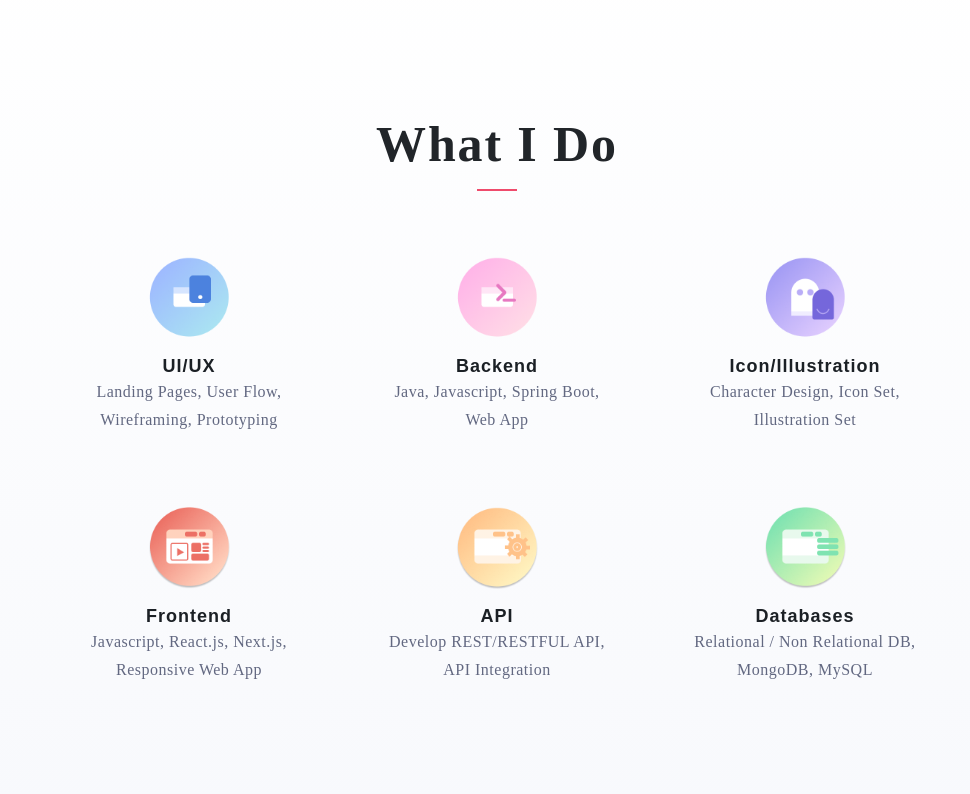
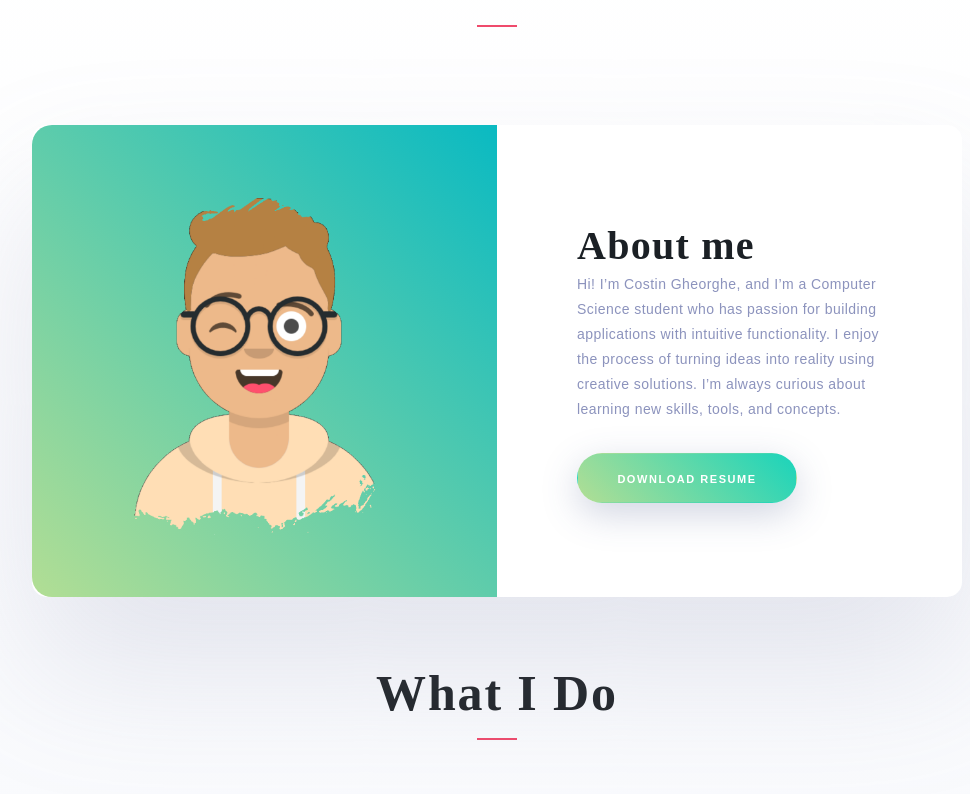
Before and after one commit to costingh/costingheorghe, a React (Create React App) app: page / in a window 1280 px wide. Shown: the part 866-1660 px from the top of the page, without its empty margins (143-1113 px from the left). Built offline with nearby package versions, Linux system fonts and the light colour scheme; a web font is replaced by a local one.

Commit message:
Added about section

```diff
--- /dev/null
+++ b/src/Components/About.js
@@ -0,0 +1,33 @@
+import React from 'react'
+
+function About() {
+    return (
+        <section className="home-works">
+            <div className="container">
+                <div className="works-section">
+                    <div className="section-title text-center">
+                        <h2>Who am I</h2>
+                    </div>
+                    <div className="works-container">
+                        <div className="work-list lifecycle-works left">
+                            <div className="work-wrapper d-flex">
+                                <div className="work-image d-flex justify-content-center align-items-center"><img src="./assets/images/avatar2.png"/></div>
+                                <div className="work-description">
+                                    <div className="work-detail d-flex flex-column justify-content-between">
+                                        <div>
+                                            <h3>About me</h3>
+                                            <p>Hi! I’m Costin Gheorghe, and I’m a Computer Science student who has passion for building applications with intuitive functionality. I enjoy the process of turning ideas into reality using creative solutions. I’m always curious about learning new skills, tools, and concepts.</p>
+                                        </div>
+                                        <div><a className="btn btn-work" href="e" target="_blank">Download Resume</a></div>
+                                    </div>
+                                </div>
+                            </div>
+                        </div>
+                    </div>
+                </div>
+            </div>
+        </section>
+    )
+}
+
+export default About
--- a/src/Components/HomeServices.js
+++ b/src/Components/HomeServices.js
@@ -1,4 +1,5 @@
 import React from 'react'
+import '../styles/HomeServices.css'
 
 function HomeServices() {
     return (
--- a/src/Components/Main.js
+++ b/src/Components/Main.js
@@ -1,4 +1,5 @@
 import React from 'react'
+import About from './About'
 import HomeHero from './HomeHero'
 import HomeServices from './HomeServices'
 import HomeWorks from './HomeWorks'
@@ -7,6 +8,7 @@ function Main({showContactModal}) {
     return (
         <div class="main-content landing">
 				<HomeHero showContactModal={showContactModal}/>
+        <About/>
 				<HomeServices/>
         <HomeWorks/>
 		</div>
--- a/src/styles/ContactModal.css
+++ b/src/styles/ContactModal.css
@@ -217,11 +217,14 @@
     z-index: 1050;
     display: none;
     outline: 0;
+    overflow-x: hidden;
+    overflow-y: auto;
+    height: 100vh;
 }
 
 .modal-open .modal {
     overflow-x: hidden;
-    overflow-y: auto
+    overflow-y: auto;
 }
 
 .modal-dialog {
--- /dev/null
+++ b/src/styles/HomeServices.css
@@ -0,0 +1,208 @@
+section.home-services {
+    padding: 100px 0 84px
+}
+
+@media (min-width:1200px) {
+    section.home-services {
+        padding: 164px 0 188px
+    }
+}
+
+.services-section {
+    position: relative;
+    width: 100%;
+    max-width: 940px;
+    overflow: hidden;
+    margin: 0 auto
+}
+
+.service-bottom {
+    position: absolute;
+    top: -392px;
+    left: 50%;
+    transform: translateX(calc(-50% + 26px))
+}
+
+.service-bottom img {
+    height: 100%;
+    max-height: 494px
+}
+
+@media (min-width:768px) {
+    .service-bottom img {
+        max-height: 730px
+    }
+}
+
+@media (min-width:992px) {
+    .service-bottom img {
+        max-height: 966px
+    }
+}
+
+@media (min-width:768px) {
+    .service-bottom {
+        top: -576px;
+        transform: translateX(calc(-50% + 242px))
+    }
+}
+
+@media (min-width:992px) {
+    .service-bottom {
+        top: -764px;
+        transform: translateX(calc(-50% + 376px))
+    }
+}
+
+.service-top {
+    position: absolute;
+    top: -396px;
+    left: 50%;
+    transform: translateX(calc(-50% + 52px))
+}
+
+.service-top img {
+    height: 100%;
+    max-height: 460px
+}
+
+@media (min-width:768px) {
+    .service-top img {
+        max-height: 688px
+    }
+}
+
+@media (min-width:992px) {
+    .service-top img {
+        max-height: 916px
+    }
+}
+
+@media (min-width:768px) {
+    .service-top {
+        top: -596px;
+        transform: translateX(calc(-50% + 284px))
+    }
+}
+
+@media (min-width:992px) {
+    .service-top {
+        top: -798px;
+        transform: translateX(calc(-50% + 432px))
+    }
+}
+
+.services-container {
+    margin-top: 40px;
+    padding: 0 15px
+}
+
+.services-container .col-6 {
+    max-width: 175px;
+    padding: 0
+}
+
+@media (min-width:576px) {
+    .services-container .col-6 {
+        max-width: 100%;
+        padding-right: 15px;
+        padding-left: 15px
+    }
+}
+
+@media (min-width:576px) {
+    .services-container {
+        padding: 0 50px
+    }
+}
+
+@media (min-width:768px) {
+    .services-container {
+        padding: 0 18px
+    }
+}
+
+@media (min-width:992px) {
+    .services-container {
+        margin-top: 64px
+    }
+}
+
+.service-wrapper {
+    margin-bottom: 36px
+}
+
+@media (min-width:768px) {
+    .service-wrapper {
+        margin-bottom: 72px
+    }
+}
+
+.service-image svg {
+    display: block;
+    margin: 0 auto
+}
+
+.service-detail {
+    width: 100%;
+    max-width: 230px;
+    margin: 16px auto 0
+}
+
+.service-detail h3 {
+    font-family: Montserrat, sans-serif;
+    font-size: .75rem;
+    line-height: 14px;
+    letter-spacing: 1.38px;
+    color: #1b2025
+}
+
+@media (min-width:768px) {
+    .service-detail h3 {
+        font-weight: 600;
+        font-size: 18px;
+        line-height: 1.22;
+        letter-spacing: 1px
+    }
+}
+
+.service-detail p {
+    display: none;
+    margin-top: 15px;
+    font-family: Lora, serif;
+    font-size: 15;
+    line-height: 1.73;
+    letter-spacing: .5px;
+    color: #626881
+}
+
+@media (min-width:768px) {
+    .service-detail p {
+        display: block
+    }
+}
+
+@media (min-width:768px) {
+    .service-detail {
+        margin: 24px auto 0
+    }
+}
+
+.service-icon {
+    width: 77px;
+    height: 77px;
+    position: relative;
+    margin: 0 auto
+}
+
+.service-icon svg {
+    overflow: visible
+}
+
+.service-icon .icon-mask,
+.service-icon .icon-object {
+    position: absolute;
+    top: 50%;
+    left: 50%;
+    transform: translate(-50%, -50%)
+}
```
Also changed, not shown: public/assets/css/main.min.css, public/assets/images/avatar1.png (added), public/assets/images/avatar2.png (added).
